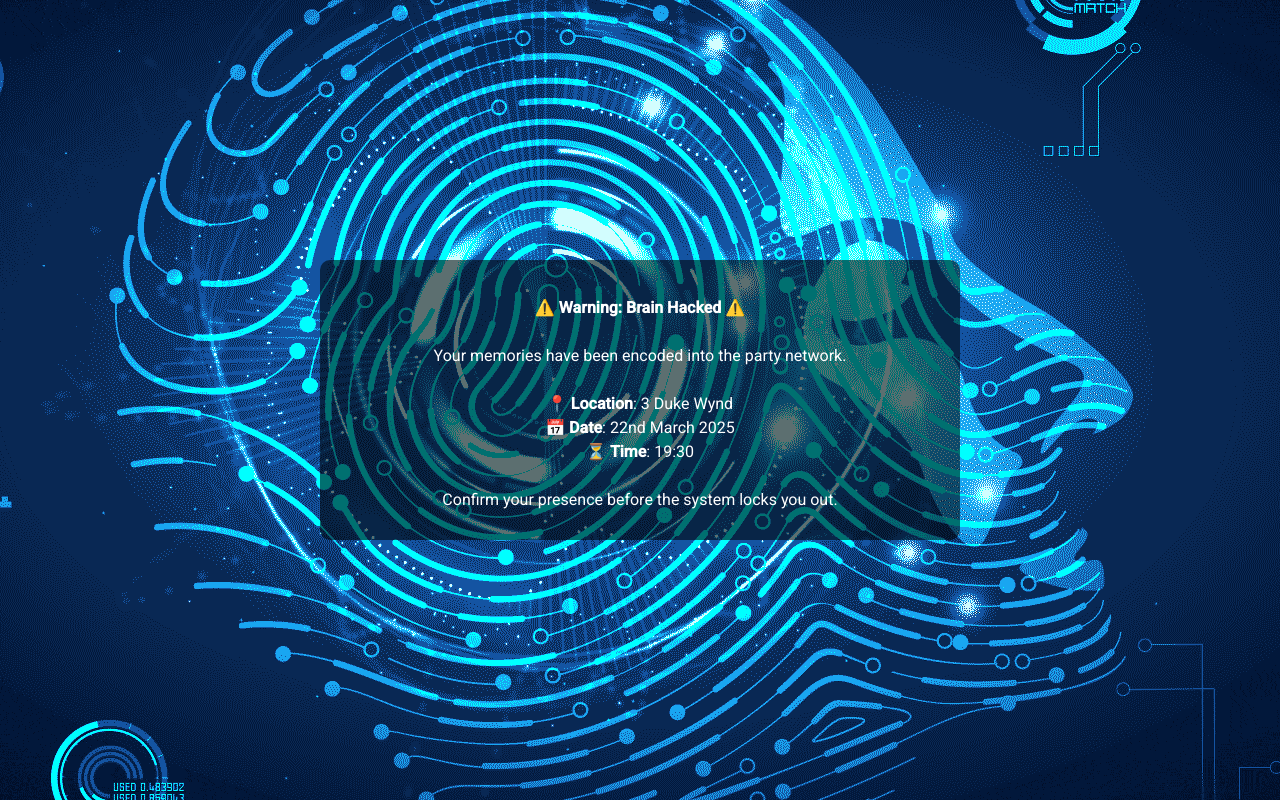
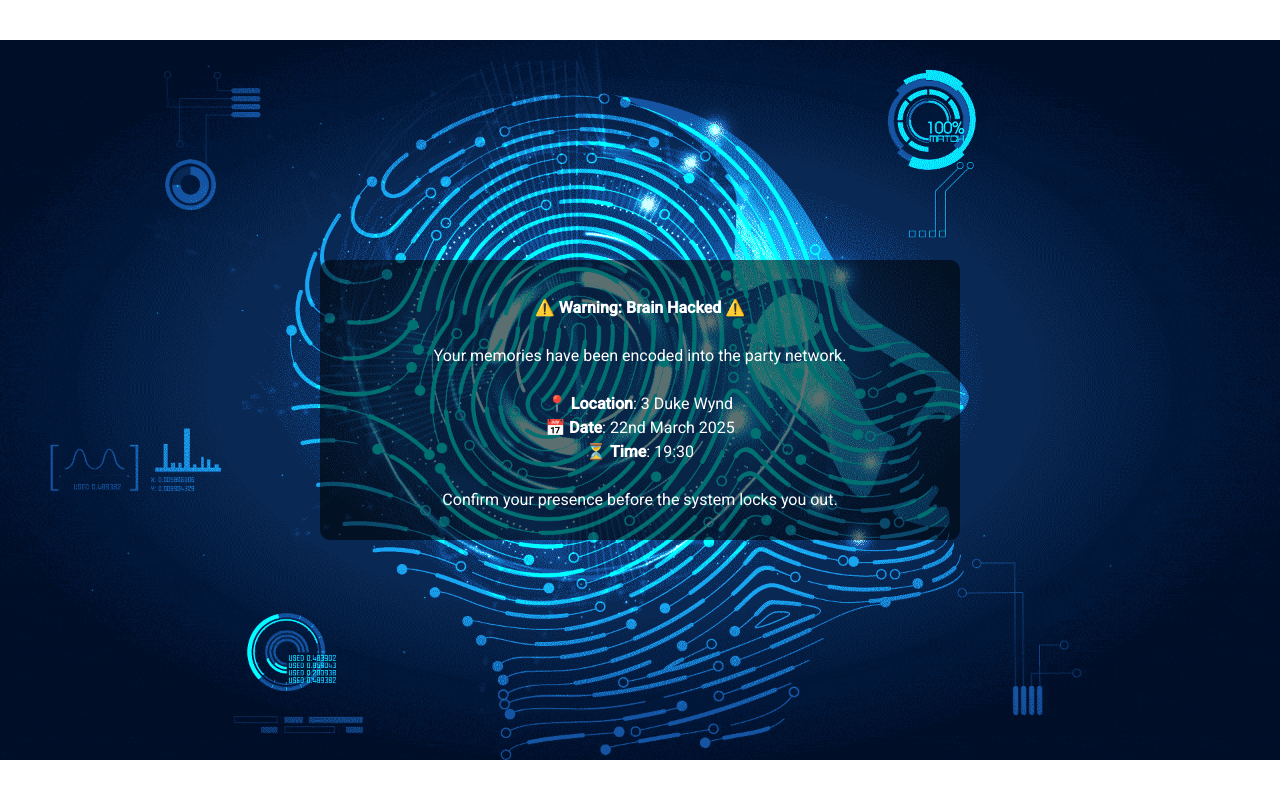
Before and after one commit to rdd00ewfw/Invitation, a plain HTML site: page index.html in a window 1280 px wide. Drawn offline with Linux system fonts and the light colour scheme.

Commit message:
Update index.html

```diff
--- a/index.html
+++ b/index.html
@@ -13,7 +13,7 @@
             justify-content: center;
             align-items: center;
             background: url('your-background.gif') no-repeat center center fixed;
-            background-size: small;
+            background-size: contain;
             font-family: 'Roboto', sans-serif;
         }
 
```
